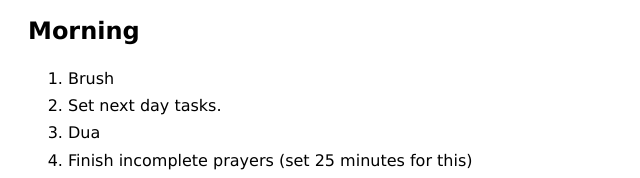
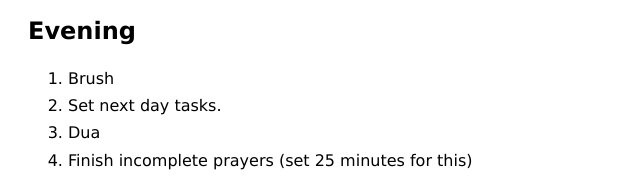
Before and after one commit to aslam91501/eatfrogs, a plain HTML site: page index.html in a window 1280 px wide. Shown: the part 1204-1382 px from the top of the page, 0-640 px from the left. Drawn offline with Linux system fonts and the light colour scheme.

Commit message:
typo fix

```diff
--- a/index.html
+++ b/index.html
@@ -79,7 +79,7 @@
 
 
     <div id="eveningRoutine">
-        <h2>Morning</h2>
+        <h2>Evening</h2>
         <ol style="line-height: 1.7;">
             <li>Brush</li>
             <li>Set next day tasks.</li>
```
